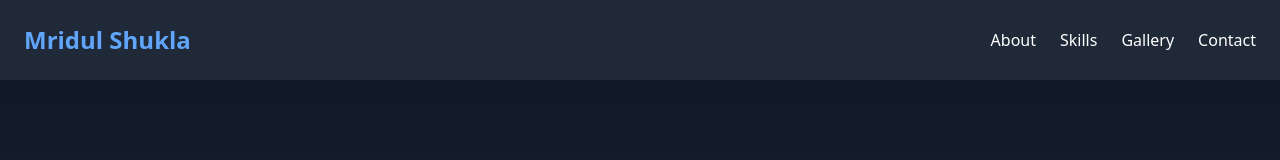
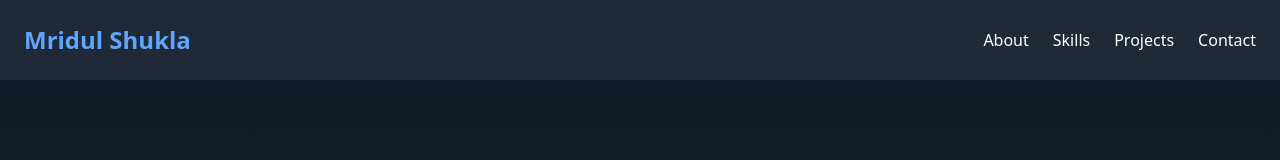
Before and after one commit to mridul0123456789/portfolio, a React (Create React App) app: page / in a window 1280 px wide. Shown: the top 160 px of the page. Built offline with nearby package versions, Linux system fonts and the light colour scheme.

Commit message:
Update Navbar.jsx

```diff
--- a/src/components/Navbar.jsx
+++ b/src/components/Navbar.jsx
@@ -12,7 +12,7 @@ function Navbar() {
       <div className="space-x-6">
         <a href="#about" className="hover:text-blue-300">About</a>
         <a href="#skills" className="hover:text-blue-300">Skills</a>
-        <a href="#gallery" className="hover:text-blue-300">Gallery</a>
+        <a href="#gallery" className="hover:text-blue-300">Projects</a>
         <a href="#contact" className="hover:text-blue-300">Contact</a>
       </div>
     </motion.nav>
```
